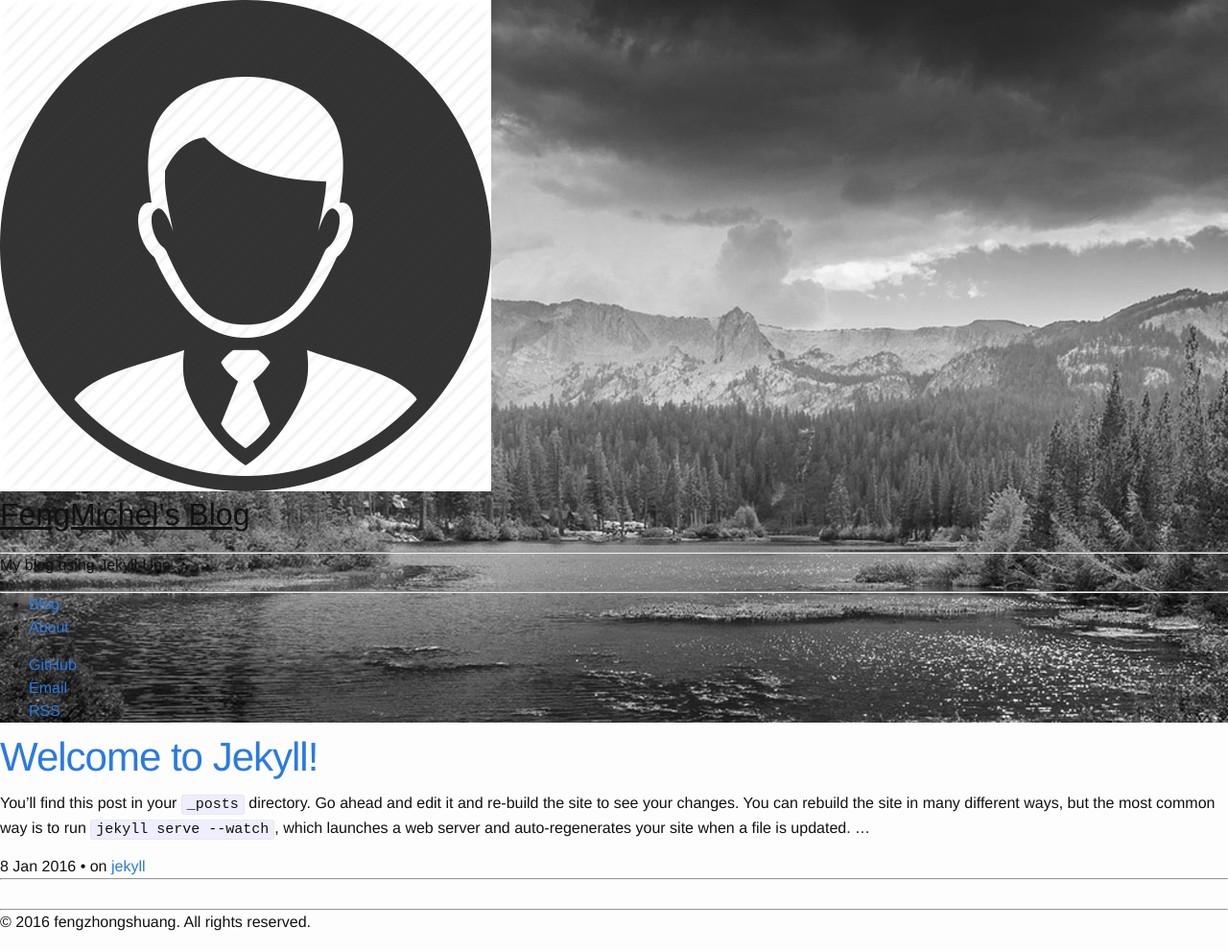
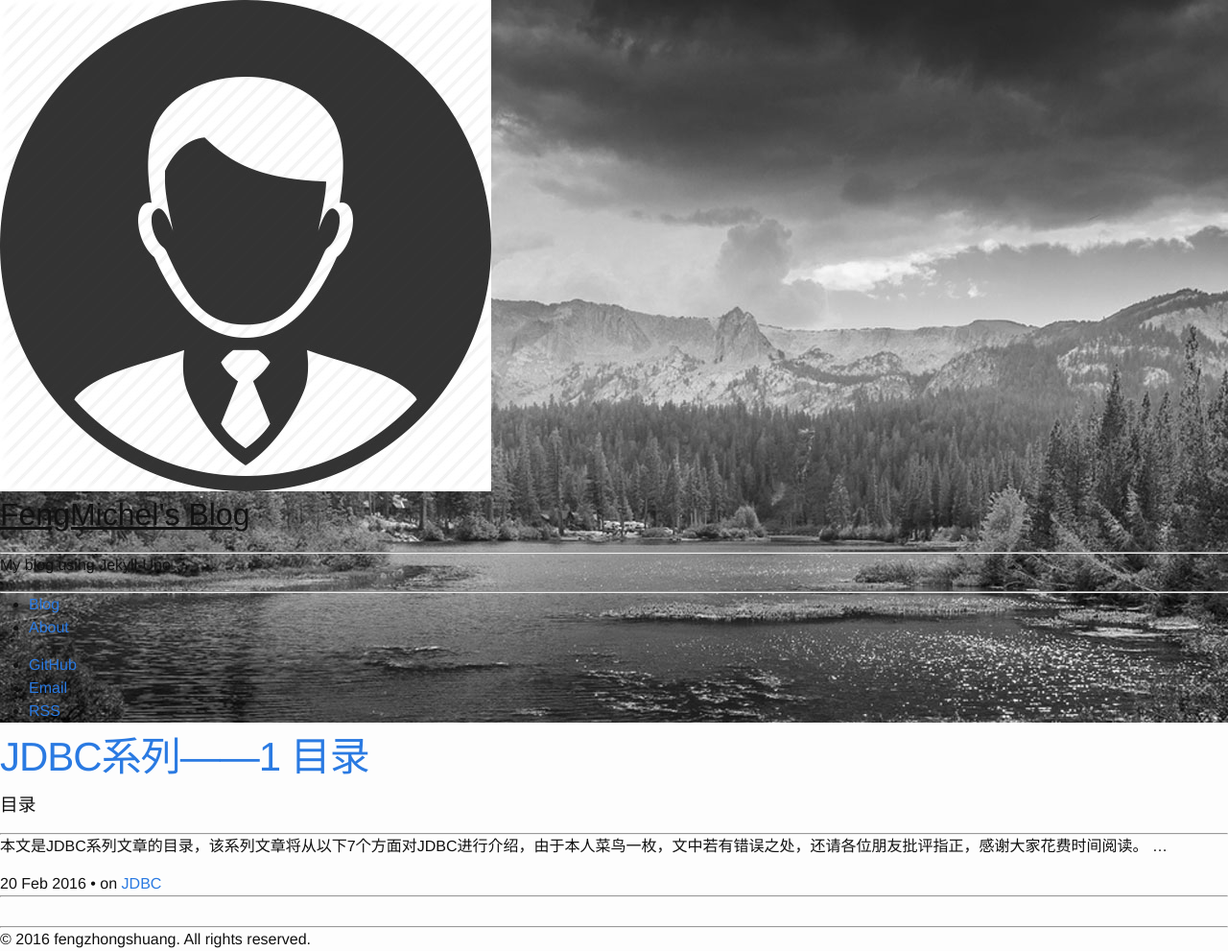
Before and after one commit to fengzhongshuang/fengzhongshuang.github.io, a Jekyll site: the page built from index.html, in a window 1280 px wide. Shown: the whole page at 96% size. Built offline with Jekyll 4.4.1, drawn with Linux system fonts in a browser that asks for light colours; nearby versions of some CDN libraries; the list of posts is cut into pages by our own code.

Commit message:
dig hole
This is my first step.

````diff
--- a/_config.yml
+++ b/_config.yml
@@ -25,7 +25,7 @@ defaults:
 # Build settings
 destination: _site
 paginate: 10
-permalink: /:year/:title/
+permalink: /:year/:month/:title/
 markdown: kramdown
 highlighter: rouge
 
--- a/_includes/footer.html
+++ b/_includes/footer.html
@@ -2,7 +2,7 @@
   <span class="footer__copyright">&copy; {{ site.time | date: '%Y' }} {{ site.author.name }}. All rights reserved.</span>
 </footer>
 
-<script type="text/javascript" src="https://ajax.googleapis.com/ajax/libs/jquery/1.11.3/jquery.min.js"></script>
+<script type="text/javascript" src="http://apps.bdimg.com/libs/jquery/2.1.1/jquery.min.js"></script>
 <script type="text/javascript" src="{{ "js/main.js" | prepend: site.baseurl }}"></script>
 {% if site.google_analytics %}
 <script>
--- a/_posts/2016-01-08-welcome-to-jekyll.markdown
+++ /dev/null
@@ -1,25 +0,0 @@
----
-title:  "Welcome to Jekyll!"
-date:   2016-01-08 15:04:23
-categories: [jekyll]
-tags: [jekyll]
----
-You’ll find this post in your `_posts` directory. Go ahead and edit it and re-build the site to see your changes. You can rebuild the site in many different ways, but the most common way is to run `jekyll serve --watch`, which launches a web server and auto-regenerates your site when a file is updated.
-
-To add new posts, simply add a file in the `_posts` directory that follows the convention `YYYY-MM-DD-name-of-post.ext` and includes the necessary front matter. Take a look at the source for this post to get an idea about how it works.
-
-Jekyll also offers powerful support for code snippets:
-
-``` ruby
-def print_hi(name)
-  puts "Hi, #{name}"
-end
-print_hi('Tom')
-#=> prints 'Hi, Tom' to STDOUT.
-```
-
-Check out the [Jekyll docs][jekyll] for more info on how to get the most out of Jekyll. File all bugs/feature requests at [Jekyll’s GitHub repo][jekyll-gh]. If you have questions, you can ask them on [Jekyll’s dedicated Help repository][jekyll-help].
-
-[jekyll]:      http://jekyllrb.com
-[jekyll-gh]:   https://github.com/jekyll/jekyll
-[jekyll-help]: https://github.com/jekyll/jekyll-help
--- /dev/null
+++ b/_posts/2016-02-20-JDBC-category.markdown
@@ -0,0 +1,32 @@
+---
+title:  "JDBC系列——1 目录"
+summary: 本文是JDBC系列文章的目录，该系列文章将从7个方面对JDBC进行介绍。
+date:   2016-02-20 00:28:00
+categories: [Java]
+tags: [JDBC]
+---
+
+### 目录
+---
+本文是JDBC系列文章的目录，该系列文章将从以下7个方面对JDBC进行介绍，由于本人菜鸟一枚，文中若有错误之处，还请各位朋友批评指正，感谢大家花费时间阅读。
+
+#### 1. JDBC概述
+简单介绍JDBC的相关概念，包含哪些重要的接口或类，并以MySQL为例，创建第一个JDBC项目`JDBC-HelloWorld`。
+
+#### 2. Connection
+详细介绍Connection。
+
+#### 3. Statement
+详细介绍Statement、PreparedStatement、CallableStatement
+
+#### 4. ResultSet
+介绍ResultSet，以及ResultSetMetaData获取结果集的元数据。
+
+#### 5. Transaction
+介绍使用JDBC创建事务。
+
+#### 6. Connection Pool
+使用C3P0、DBCP连接池
+
+#### 7. Common DAO
+创建一个自己的简易DAO
````
Also changed, not shown: 9 other files.
